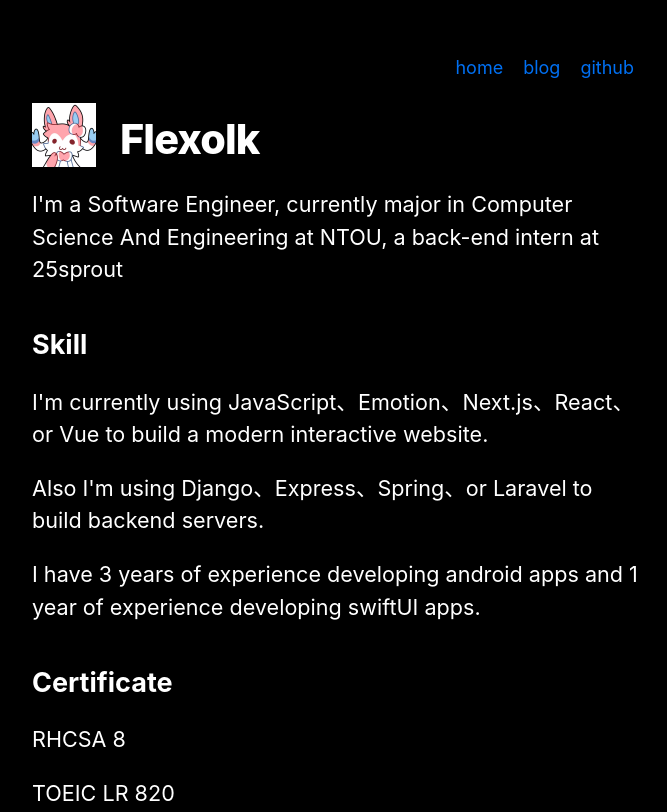
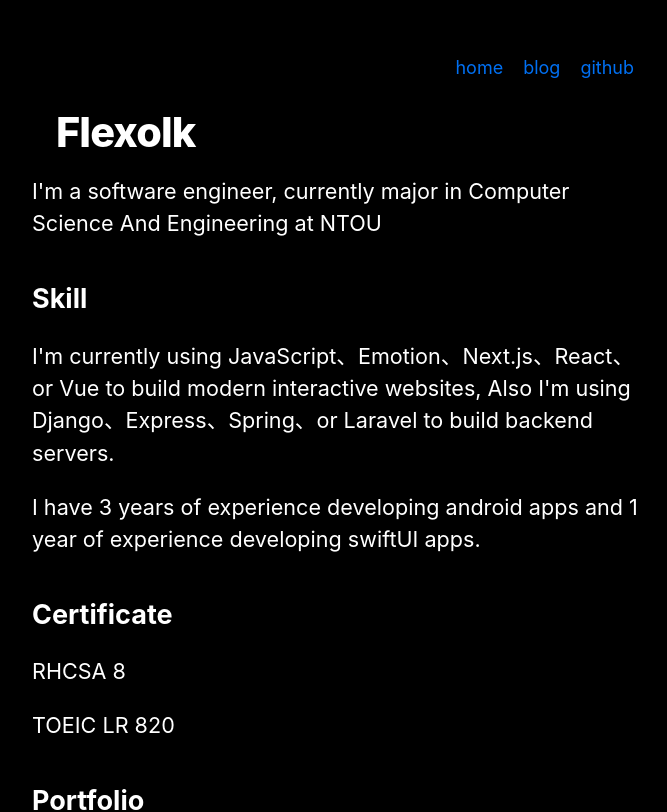
Before and after one commit to SmoothieNoIce/flexolk-blog, a Next.js app: page / in a window 1280 px wide. Shown: the top 812 px of the page, without its empty margins (302-969 px from the left). Built offline with nearby package versions, Linux system fonts and the light colour scheme.

Commit message:
feat: 修改簡介

```diff
--- a/components/layout.js
+++ b/components/layout.js
@@ -35,13 +35,6 @@ export default function Layout({ children, home }) {
 
       <header className={styles.header}>
         <>
-          <Image
-            priority
-            src="/images/profile.webp"
-            height={64}
-            width={64}
-            alt={name}
-          />
           <Link href="/"><a><h1 className={utilStyles.heading2Xl}>{name}</h1></a></Link>
         </>
       </header>
--- a/pages/index.js
+++ b/pages/index.js
@@ -13,12 +13,12 @@ export default function Home({ allPostsData }) {
         <title>{siteTitle}</title>
       </Head>
       <section className={utilStyles.headingMd}>
-        <p>I'm a Software Engineer, currently major in Computer Science And Engineering at NTOU, a back-end intern at 25sprout</p>
+        <p>I'm a software engineer, currently major in Computer Science And Engineering at NTOU</p>
       </section>
       <section className={`${utilStyles.headingMd} ${utilStyles.padding1px}`}>
         <h2 className={utilStyles.headingLg}>Skill</h2>
-        <p>I'm currently using JavaScript、Emotion、Next.js、React、or Vue to build a modern interactive website.</p>
-        <p>Also I'm using Django、Express、Spring、or Laravel to build backend servers.</p>
+        <p>I'm currently using JavaScript、Emotion、Next.js、React、or Vue to build modern interactive websites,
+        Also I'm using Django、Express、Spring、or Laravel to build backend servers.</p>
         <p>I have 3 years of experience developing android apps and 1 year of experience developing swiftUI apps.</p>
       </section>
       <section className={`${utilStyles.headingMd} ${utilStyles.padding1px}`}>
```
